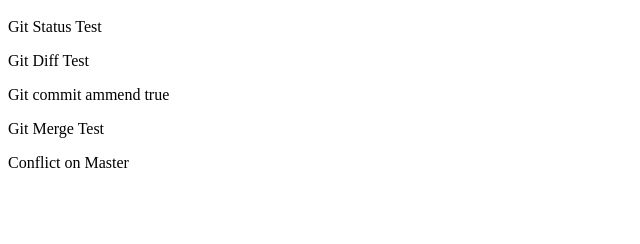
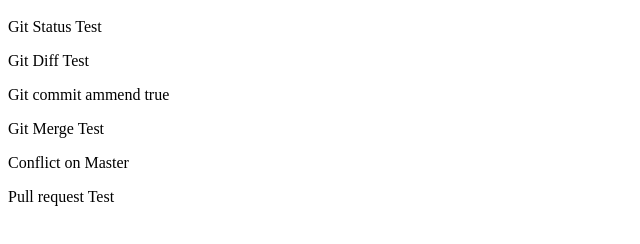
Before and after one commit to tonokaki/git_tutorial, a plain HTML site: page index.html in a window 1280 px wide. Shown: the part 48-292 px from the top of the page, without its empty margins (0-640 px from the left). Drawn offline with Linux system fonts and the light colour scheme.

Commit message:
add comment "PULL REQUEST"

```diff
--- a/index.html
+++ b/index.html
@@ -4,3 +4,4 @@
 <p>Git commit ammend true</p>
 <p>Git Merge Test</p>
 <p>Conflict on Master</p>
+<p>Pull request Test</p>
```
